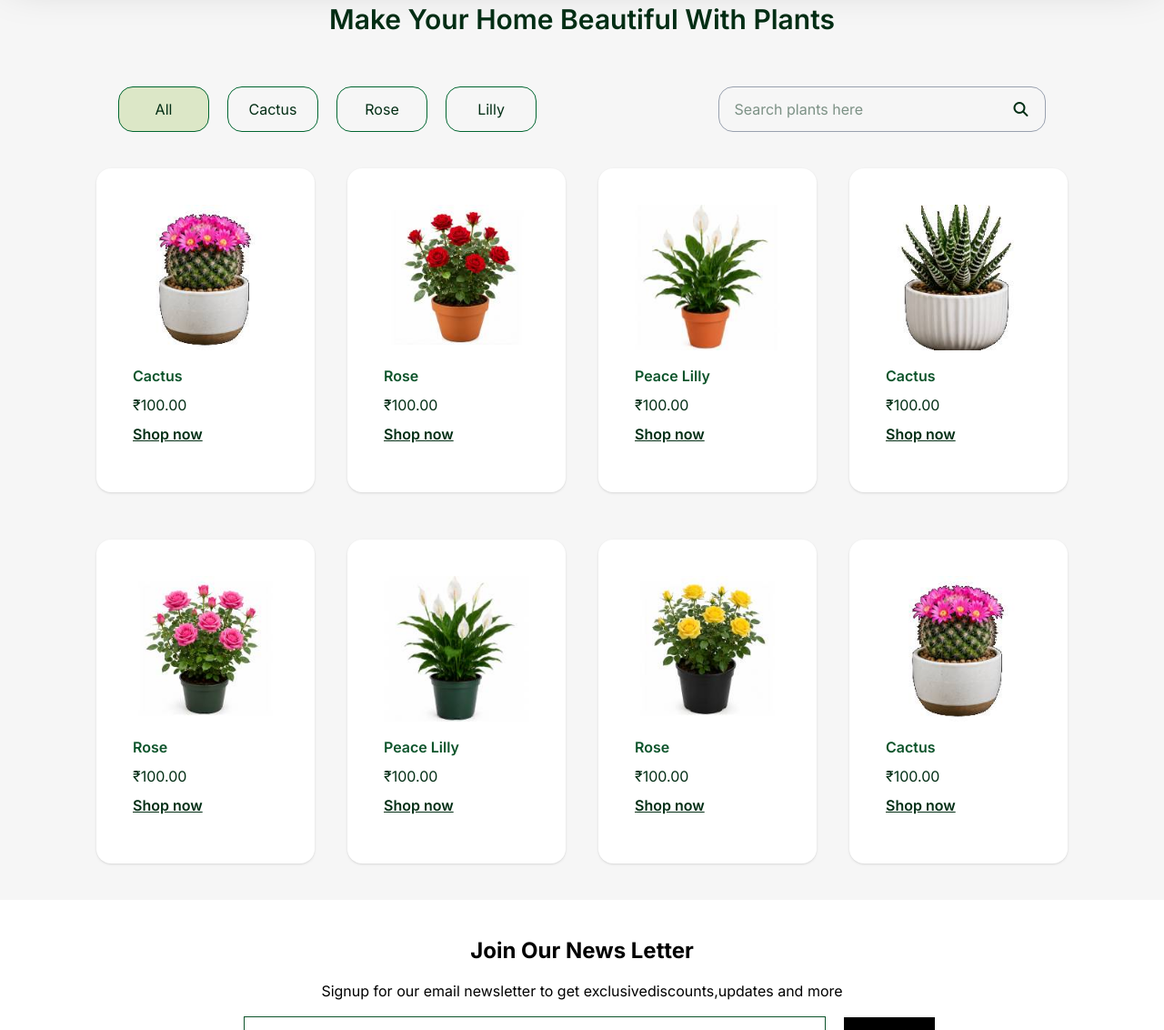
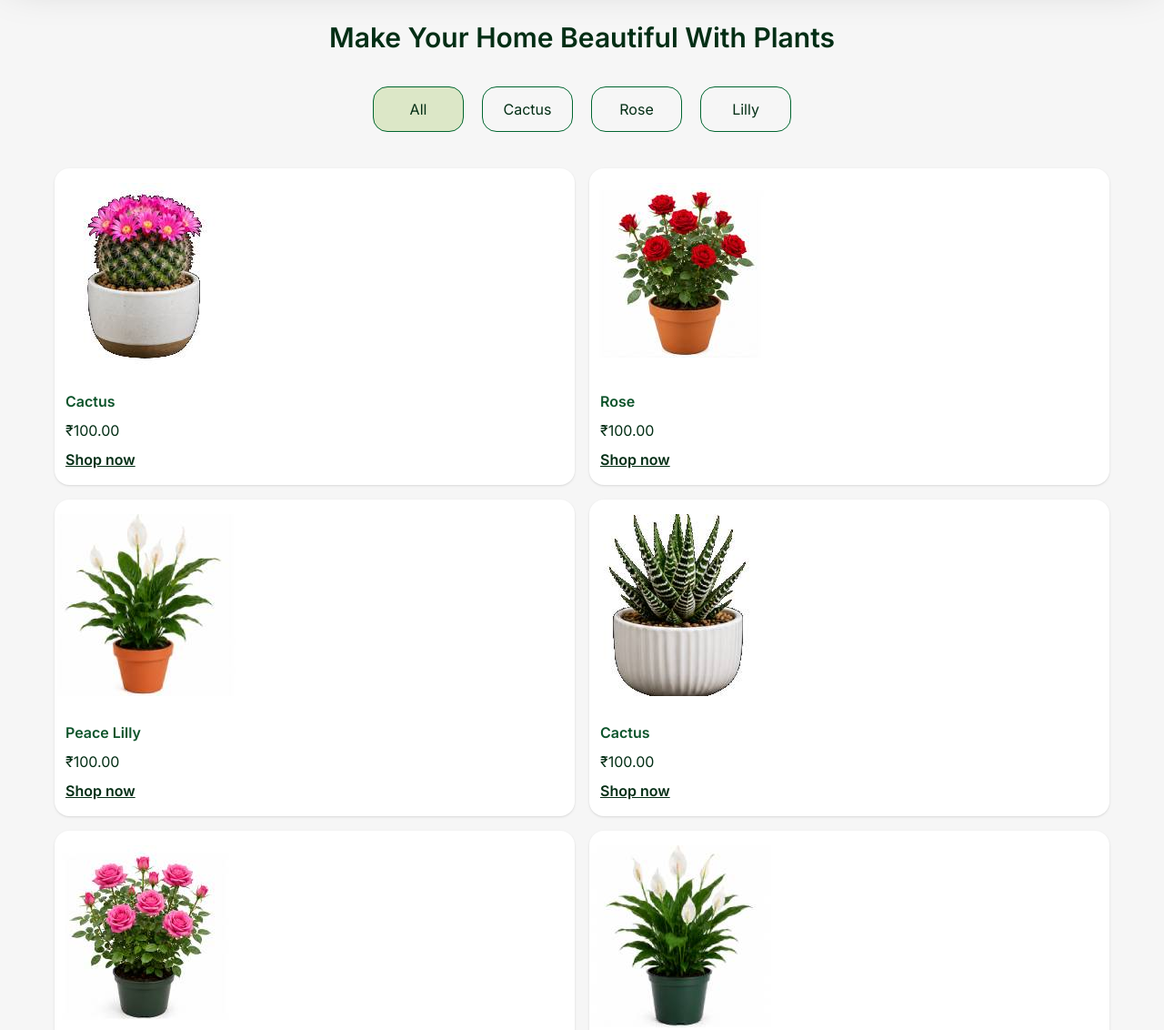
Before and after one commit to Tamil-Gracy/Greenden, a website: page products.html in a window 1280 px wide. Shown: the part 109-1241 px from the top of the page at 91% size. Drawn offline with Linux system fonts and the light colour scheme.

Commit message:
Styles added

```diff
--- a/products.html
+++ b/products.html
@@ -32,115 +32,77 @@
     </header>
     <!--Products section-->
     <section class="products bg-[#f6f6f6]">
-        <div class="md:px-10 py-10 text-green-950">
+        <div class="m-5 md:px-10 py-10 text-green-950">
         <h2 class="text-3xl text-center capitalize mb-4 font-semibold">Make your home beautiful with plants</h2>
-            <div class="flex justify-center md:justify-around items-center pt-5 gap-5 text-center flex-wrap">
         <ul class="flex justify-center items-center pt-5 gap-5 text-center">
-                    <li><a href="#"
-                            class="bg-[#dce7c7] border border-green-800 rounded-2xl p-3 inline-block w-auto md:w-[100px]">All</a>
-                    </li>
-                    <li><a href="#"
-                            class="border hover:bg-[#dce7c7] border-green-800 rounded-2xl p-3 inline-block w-auto md:w-[100px]">Cactus</a>
-                    </li>
-                    <li><a href="#"
-                            class="border hover:bg-[#dce7c7] border-green-800 rounded-2xl p-3 inline-block w-auto md:w-[100px]">Rose</a>
-                    </li>
-                    <li><a href="#"
-                            class="border hover:bg-[#dce7c7] border-green-800 rounded-2xl p-3 inline-block w-auto md:w-[100px]">Lilly</a>
-                    </li>
+            <li><a href="#" class="bg-[#dce7c7] border border-green-800 rounded-2xl p-3 inline-block w-auto md:w-[100px]">All</a></li>
+            <li><a href="#" class="border hover:bg-[#dce7c7] border-green-800 rounded-2xl p-3 inline-block w-auto md:w-[100px]">Cactus</a></li>
+            <li><a href="#" class="border hover:bg-[#dce7c7] border-green-800 rounded-2xl p-3 inline-block w-auto md:w-[100px]">Rose</a></li>
+            <li><a href="#" class="border hover:bg-[#dce7c7] border-green-800 rounded-2xl p-3 inline-block w-auto md:w-[100px]">Lilly</a></li>
         </ul>
-                <div class="search pt-5 w-[80%] md:w-[30%]">
-                <div class="border border-gray-400 hover:border-green-900 rounded-2xl p-3">
-
-                    <input type="text"
-                        class="focus:outline-none focus:border-none w-[90%]" placeholder="Search plants here">
-                        <a href="#"><i class="fa fa-solid fa-search"></i></a>
-                </div>
-                </div>
-            </div>
-
-            <div class="products flex flex-wrap justify-center items-center md:gap-3">
-                <div
-                    class="product_card p-3 mx-3 mt-5 md:p-10 md:mt-10 shadow rounded-2xl basis-[40%] md:basis-1/5 bg-[#fff] transition-transform duration-300 hover:scale-105 cursor-pointer">
-                    <img src="./images/cactus1.jpg" alt="Cactus"
-                        class="mb-4 transition-transform duration-300 hover:scale-110">
-                    <div class="details h-25">
+        <div class="products grid grid-cols-2 md:grid-col-4 gap-4 mt-10">
+            <div class="product_card shadow rounded-2xl  bg-[#fff] transition-transform duration-300 hover:scale-105 cursor-pointer">
+                <img src="./images/cactus1.jpg" alt="Cactus" class="mb-4 mt-4 transition-transform duration-300 hover:scale-110">
+                <div class="details h-25 p-3 mb-4">
                 <p class="mb-2 text-green-900 font-semibold">Cactus</p>
                 <p class="mb-2">₹100.00</p>
                 <a href="#" class="underline font-semibold hover:text-green-800">Shop now</a>
                 </div>
             </div>
-                <div
-                    class="product_card p-3 mx-3 mt-5 md:p-10 md:mt-10 shadow rounded-2xl basis-[40%] md:basis-1/5 bg-[#fff] transition-transform duration-300 hover:scale-105 cursor-pointer">
-                    <img src="./images/rose2.jpg" alt="Rose"
-                        class="mb-4 transition-transform duration-300 hover:scale-110">
-                    <div class="details h-25">
+            <div class="product_card shadow rounded-2xl  bg-[#fff] transition-transform duration-300 hover:scale-105 cursor-pointer">
+                <img src="./images/rose2.jpg" alt="Rose" class="mb-4 mt-4 transition-transform duration-300 hover:scale-110">
+                <div class="details h-25 p-3 mb-4">
                <p class="mb-2 text-green-900 font-semibold">Rose</p>
                 <p class="mb-2">₹100.00</p>
                 <a href="#" class="underline font-semibold hover:text-green-800">Shop now</a>
 
             </div>
             </div>
-                <div
-                    class="product_card p-3 mx-3 mt-5 md:p-10 md:mt-10 shadow rounded-2xl basis-[40%] md:basis-1/5 bg-[#fff] transition-transform duration-300 hover:scale-105 cursor-pointer">
-                    <img src="./images/lilly1.jpg" alt="lilly"
-                        class="mb-4 transition-transform duration-300 hover:scale-110">
-                    <div class="details h-25">
+            <div class="product_card shadow rounded-2xl  bg-[#fff] transition-transform duration-300 hover:scale-105 cursor-pointer">
+                <img src="./images/lilly1.jpg" alt="lilly" class="mb-4 mt-4 transition-transform duration-300 hover:scale-110">
+                <div class="details h-25 p-3 mb-4">
                <p class="mb-2 text-green-900 font-semibold">Peace Lilly</p>
                 <p class="mb-2">₹100.00</p>
                 <a href="#" class="underline font-semibold hover:text-green-800">Shop now</a>
             </div>
             </div>
-                <div
-                    class="product_card p-3 mx-3 mt-5 md:p-10 md:mt-10 shadow rounded-2xl basis-[40%] md:basis-1/5 bg-[#fff] transition-transform duration-300 hover:scale-105 cursor-pointer">
-                    <img src="./images/cactus2.jpg" alt="Cactus"
-                        class="mb-4 transition-transform duration-300 hover:scale-110">
-                    <div class="details h-25">
+             <div class="product_card shadow rounded-2xl  bg-[#fff] transition-transform duration-300 hover:scale-105 cursor-pointer">
+                <img src="./images/cactus2.jpg" alt="Cactus" class="mb-4 mt-4 transition-transform duration-300 hover:scale-110">
+                <div class="details h-25 p-3 mb-4">
                 <p class="mb-2 text-green-900 font-semibold">Cactus</p>
                 <p class="mb-2">₹100.00</p>
                 <a href="#" class="underline font-semibold hover:text-green-800">Shop now</a>
             </div>
             </div>
-                <div
-                    class="product_card p-3 mx-3 mt-5 md:p-10 md:mt-10 shadow rounded-2xl basis-[40%] md:basis-1/5 bg-[#fff] transition-transform duration-300 hover:scale-105 cursor-pointer">
-                    <img src="./images/rose1.jpg" alt="Rose"
-                        class="mb-4 transition-transform duration-300 hover:scale-110">
-                    <div class="details h-25">
+           <div class="product_card shadow rounded-2xl  bg-[#fff] transition-transform duration-300 hover:scale-105 cursor-pointer">
+                <img src="./images/rose1.jpg" alt="Rose" class="mb-4 mt-4 transition-transform duration-300 hover:scale-110">
+                <div class="details h-25 p-3 mb-4">
                 <p class="mb-2 text-green-900 font-semibold">Rose</p>
                 <p class="mb-2">₹100.00</p>
                 <a href="#" class="underline font-semibold hover:text-green-800">Shop now</a>
             </div>
         </div>
-                <div
-                    class="product_card p-3 mx-3 mt-5 md:p-10 md:mt-10 shadow rounded-2xl basis-[40%] md:basis-1/5 bg-[#fff] transition-transform duration-300 hover:scale-105 cursor-pointer">
-                    <img src="./images/lilly2.jpg" alt="Lilly"
-                        class="mb-4 transition-transform duration-300 hover:scale-110">
-                    <div class="details h-25">
+           <div class="product_card  shadow rounded-2xl  bg-[#fff] transition-transform duration-300 hover:scale-105 cursor-pointer">
+                <img src="./images/lilly2.jpg" alt="Lilly" class="mb-4 mt-4 transition-transform duration-300 hover:scale-110">
+                <div class="details h-25 p-3 mb-4">
                <p class="mb-2 text-green-900 font-semibold">Peace Lilly</p>
                 <p class="mb-2">₹100.00</p>
                 <a href="#" class="underline font-semibold hover:text-green-800">Shop now</a>
-                    </div>
-                </div>
-                <div
-                    class="product_card p-3 mx-3 mt-5 md:p-10 md:mt-10 shadow rounded-2xl basis-[40%] md:basis-1/5 bg-[#fff] transition-transform duration-300 hover:scale-105 cursor-pointer">
-                    <img src="./images/rose3.jpg" alt="Rose"
-                        class="mb-4 transition-transform duration-300 hover:scale-110">
-                    <div class="details h-25">
+            </div></div>
+          <div class="product_card shadow rounded-2xl  bg-[#fff] transition-transform duration-300 hover:scale-105 cursor-pointer">
+                <img src="./images/rose3.jpg" alt="Rose" class="mb-4 mt-4 transition-transform duration-300 hover:scale-110">
+                <div class="details h-25 p-3 mb-4">
                 <p class="mb-2 text-green-900 font-semibold">Rose</p>
                 <p class="mb-2">₹100.00</p>
                 <a href="#" class="underline font-semibold hover:text-green-800">Shop now</a>
-                    </div>
-                </div>
-                <div
-                    class="product_card p-3 mx-3 mt-5 md:p-10 md:mt-10 shadow rounded-2xl basis-[40%] md:basis-1/5 bg-[#fff] transition-transform duration-300 hover:scale-105 cursor-pointer">
-                    <img src="./images/cactus1.jpg" alt="Cactus"
-                        class="mb-4 transition-transform duration-300 hover:scale-110">
-                    <div class="details h-25">
+            </div></div>
+           <div class="product_card shadow rounded-2xl  bg-[#fff] transition-transform duration-300 hover:scale-105 cursor-pointer">
+                <img src="./images/cactus1.jpg" alt="Cactus" class="mb-4 mt-4 transition-transform duration-300 hover:scale-110">
+                <div class="details h-25 p-3 mb-4">
                 <p class="mb-2 text-green-900 font-semibold">Cactus</p>
                 <p class="mb-2">₹100.00</p>
                 <a href="#" class="underline font-semibold hover:text-green-800">Shop now</a>
-                    </div>
-                </div>
+            </div></div>
         </div>
         </div>
     </section>
```
Also changed, not shown: index.html (+25 -25 lines), src/output.css. Lines whose indentation alone changed are shown as unchanged.
